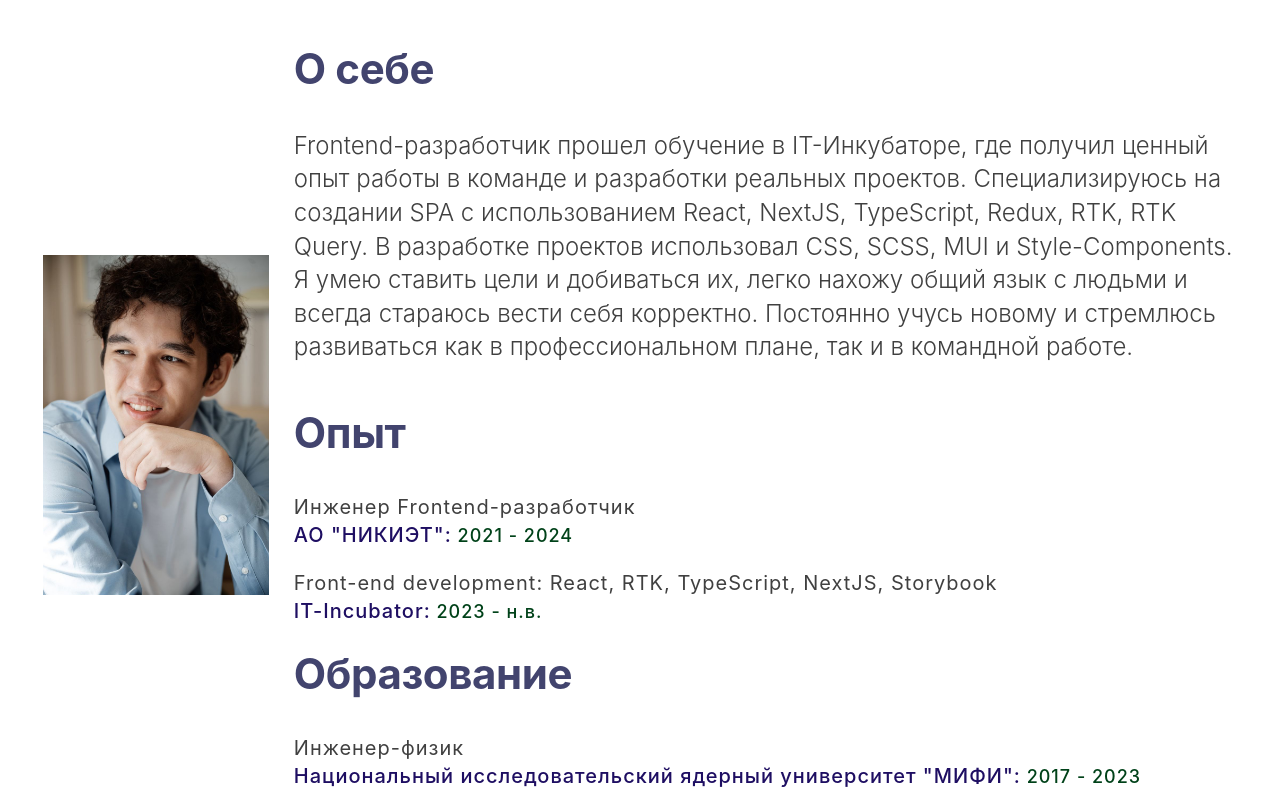
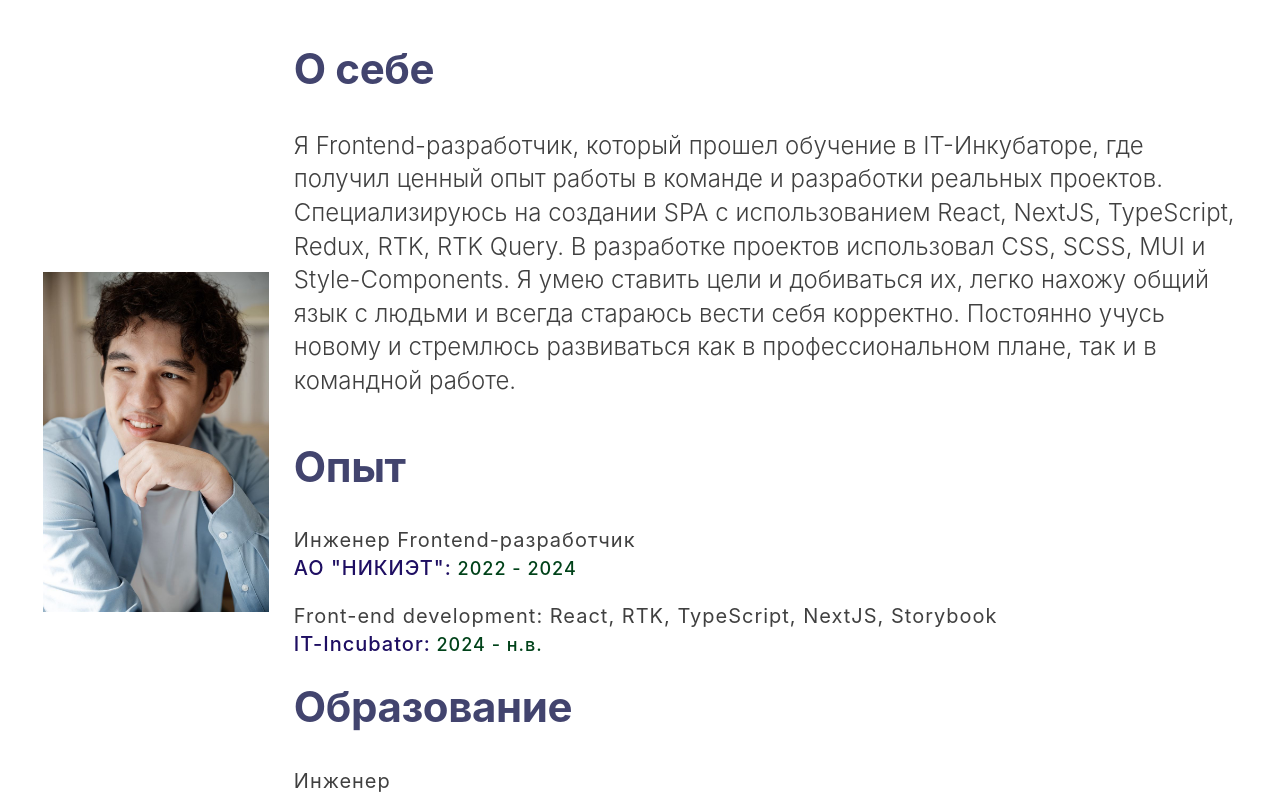
Before and after one commit to golzi99/portfolio, a Next.js app: page / in a window 1280 px wide. Shown: the part 860-1658 px from the top of the page. Built offline with nearby package versions, Linux system fonts and the light colour scheme.

Commit message:
fix text

```diff
--- a/src/widgets/sections/about/About.tsx
+++ b/src/widgets/sections/about/About.tsx
@@ -6,25 +6,25 @@ import Image from 'next/image'
 import { AboutBg, background } from '@/widgets/sections/about/aboutBG'
 
 const aboutText: string =
-  'Frontend-разработчик прошел обучение в IT-Инкубаторе, где получил ценный опыт работы в команде и разработки реальных проектов. Специализируюсь на создании SPA с использованием React, NextJS, TypeScript, Redux, RTK, RTK Query. В разработке проектов использовал CSS, SCSS, MUI и Style-Components. Я умею ставить цели и добиваться их, легко нахожу общий язык с людьми и всегда стараюсь вести себя корректно. Постоянно учусь новому и стремлюсь развиваться как в профессиональном плане, так и в командной работе.'
+  'Я Frontend-разработчик, который прошел обучение в IT-Инкубаторе, где получил ценный опыт работы в команде и разработки реальных проектов. Специализируюсь на создании SPA с использованием React, NextJS, TypeScript, Redux, RTK, RTK Query. В разработке проектов использовал CSS, SCSS, MUI и Style-Components. Я умею ставить цели и добиваться их, легко нахожу общий язык с людьми и всегда стараюсь вести себя корректно. Постоянно учусь новому и стремлюсь развиваться как в профессиональном плане, так и в командной работе.'
 
 const expData: Array<background> = [
   {
     text: 'Инженер Frontend-разработчик',
     place: 'АО "НИКИЭТ":',
-    date: ' 2021 - 2024',
+    date: ' 2022 - 2024',
   },
   {
     text: 'Front-end development: React, RTK, TypeScript, NextJS, Storybook',
     place: 'IT-Incubator:',
-    date: ' 2023 - н.в.',
+    date: ' 2024 - н.в.',
   },
 ]
 
 const eduData: Array<background> = [
   {
-    text: 'Инженер-физик',
-    place: 'Национальный исследовательский ядерный университет "МИФИ":',
+    text: 'Инженер',
+    place: 'НИЯУ "МИФИ":',
     date: ' 2017 - 2023',
   },
 ]
--- a/src/widgets/sections/works/Works.tsx
+++ b/src/widgets/sections/works/Works.tsx
@@ -32,7 +32,7 @@ const tabsItems: Array<{ title: string; status: TabsStatusType }> = [
 const worksData = [
   {
     title: 'Task Master',
-    text: 'Приложение для управления задачами, созданное для повышения вашей продуктивности и организации. С его помощью вы сможете легко планировать свой день, устанавливать приоритеты и отслеживать выполнение задач. Вы студент, родитель или просто работник, который хочет лучше управлять своим временем, Task Master станет вашим надежным помощником в достижении целей.',
+    text: 'Приложение для управления задачами, созданное для повышения вашей продуктивности и организации. С его помощью вы сможете легко планировать свой день, устанавливать приоритеты и отслеживать выполнение задач.',
     src: './toDoList.jpeg',
     altText: 'TaskMaster project',
     techText: 'React',
@@ -42,9 +42,9 @@ const worksData = [
   },
   {
     title: 'Picture-Verse',
-    text: 'Инновационная социальная сеть, созданная для того, чтобы объединять людей по всему миру. С Connectify вы можете легко находить и общаться с друзьями, делиться своими мыслями, фотографиями, а также участвовать в интересных обсуждениях. Приложение предлагает интуитивно понятный интерфейс. Независимо от того, хотите ли вы оставаться на связи с близкими, находить единомышленников или просто делиться своими увлечениями, Connectify станет вашим надежным проводником в мире социальных сетей.',
+    text: 'Инновационная социальная сеть, созданная для того, чтобы объединять людей по всему миру. В Picture-Verse вы можете легко находить и общаться с друзьями, делиться своими мыслями, фотографиями, а также участвовать в интересных обсуждениях. Picture-Verse можжет стать вашим надежным проводником в мире социальных сетей.',
     src: './pictureverse.jpg',
-    altText: 'Connectify project',
+    altText: 'Picture-Verse project',
     techText: 'NextJS',
     liveLink: 'https://picture-verse.com/',
     codeLink: 'https://github.com/IncubatorSamurai/Inctagram',
```
